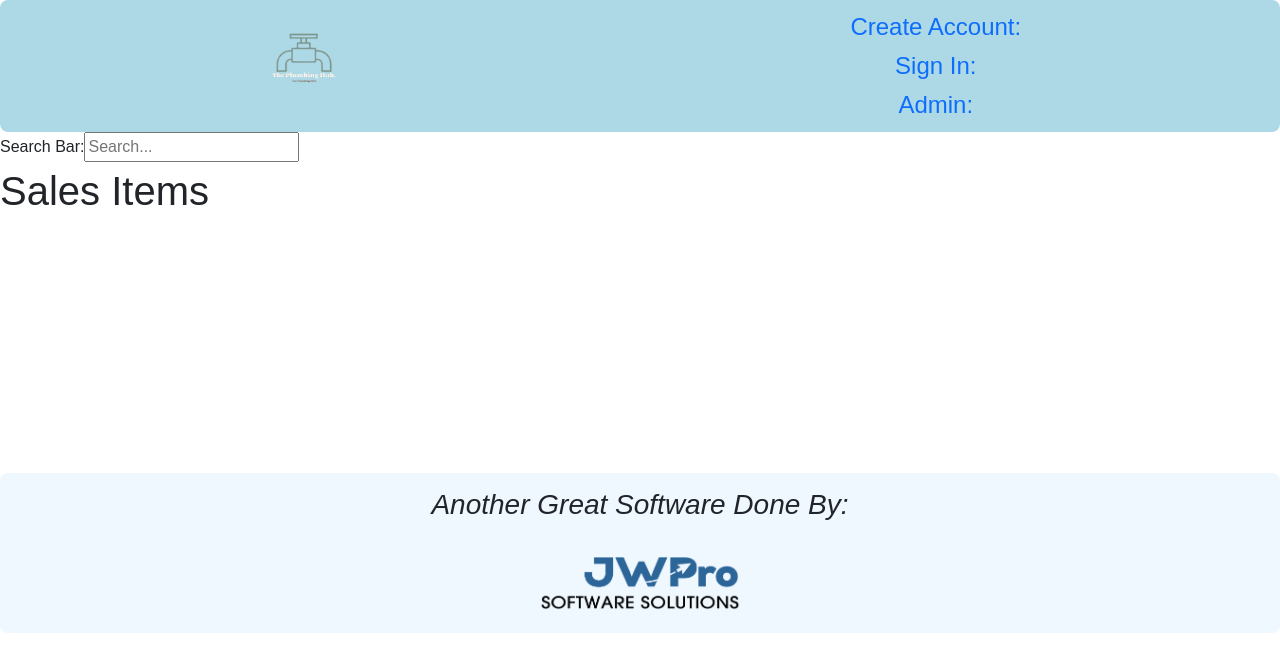
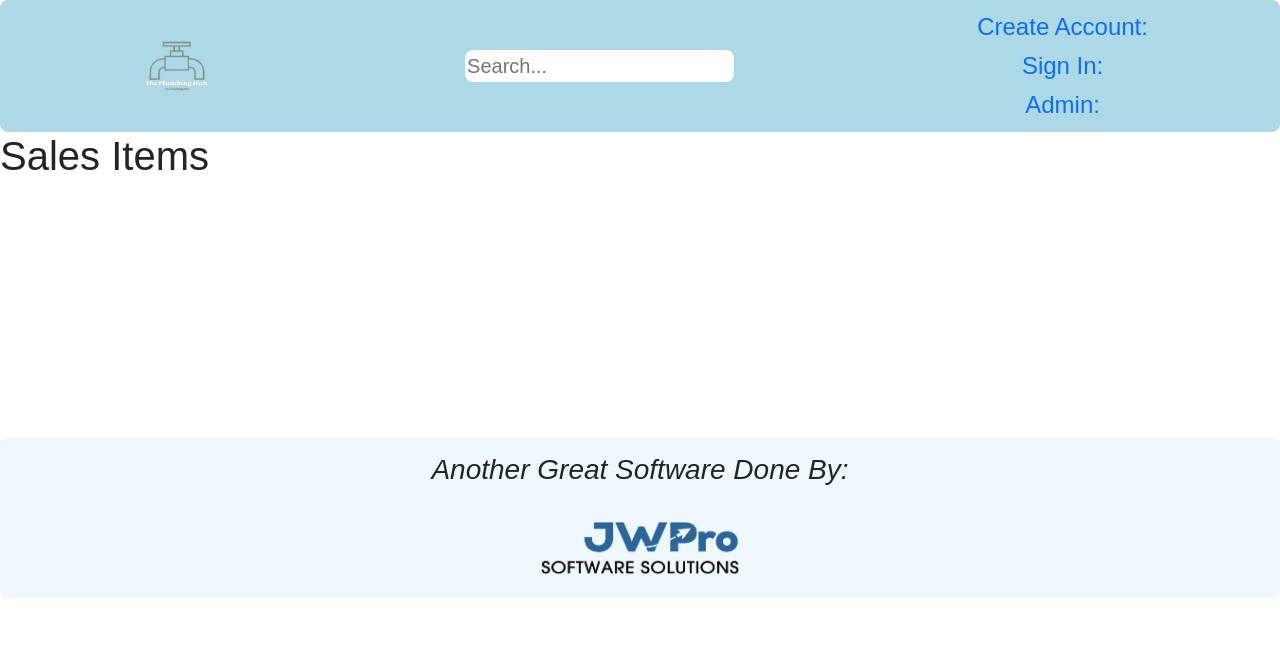
Before and after one commit to yankiweiss/full-stack-plumbing-ecomerce, a website: page public/index.html in a window 1280 px wide. Drawn offline with nearby package versions, Linux system fonts and the light colour scheme; no server answers.

Commit message:
serch bar style update

```diff
--- a/public/home-page.css
+++ b/public/home-page.css
@@ -9,6 +9,15 @@ body{
   border-radius: 8px;
   display: flex;
   justify-content: space-around;
+    align-items: center;
+    flex-wrap: wrap;
+}
+
+#search{
+  border-radius: 8px;
+  outline: none;
+  border: none;
+  font-size: 20px;
 }
 
 a{
--- a/public/index.html
+++ b/public/index.html
@@ -1,52 +1,30 @@
 <!DOCTYPE html>
 <html lang="en">
+
 <head>
   <meta charset="UTF-8" />
   <meta name="viewport" content="width=device-width, initial-scale=1.0" />
   <title>The Plumbing Hub - Home Page</title>
-    <link
-      href="https://cdn.jsdelivr.net/npm/bootstrap@5.3.6/dist/css/bootstrap.min.css"
-      rel="stylesheet"
-      integrity="sha384-4Q6Gf2aSP4eDXB8Miphtr37CMZZQ5oXLH2yaXMJ2w8e2ZtHTl7GptT4jmndRuHDT"
-      crossorigin="anonymous"
-    />
+  <link href="https://cdn.jsdelivr.net/npm/bootstrap@5.3.6/dist/css/bootstrap.min.css" rel="stylesheet"
+    integrity="sha384-4Q6Gf2aSP4eDXB8Miphtr37CMZZQ5oXLH2yaXMJ2w8e2ZtHTl7GptT4jmndRuHDT" crossorigin="anonymous" />
   <link rel="stylesheet" href="https://cdnjs.cloudflare.com/ajax/libs/font-awesome/6.7.2/css/all.min.css"
     integrity="sha512-Evv84Mr4kqVGRNSgIGL/F/aIDqQb7xQ2vcrdIwxfjThSH8CSR7PBEakCr51Ck+w+/U6swU2Im1vVX0SVk9ABhg=="
     crossorigin="anonymous" referrerpolicy="no-referrer" />
 
   <link rel="stylesheet" href="/home-page.css" />
 </head>
+
 <body>
-
-<!-- Simulate a smartphone / tablet -->
-<!--<div class="mobile-container">
-
-
-<div class="topnav">
-  <a href="#home" class="active">Logo</a>
-  <div id="myLinks">
-   <a href="create-account.html">Create Account:</a>
-    <a href="signIn.html">Sign In:</a>
-    <a href="admin">Admin:</a>
-  </div>
-  <a href="javascript:void(0);" class="icon" onclick="myFunction()">
-    <i class="fa fa-bars"></i>
-  </a>
-</div>
-
-
-
-End smartphone / tablet look
-</div -->
-
-
-
 
 
   <header id="mainHeader">
     <div id="compnay-info">
       <img src="images/download.png" style="width: 100px" />
     </div>
+
+      <!-- Need to work on the below -->
+      <input id="search" class="form-input" placeholder="Search..." />
+
 
     <div id="sign-in">
       <a href="create-account.html">
@@ -61,29 +39,21 @@ End smartphone / tablet look
     </div>
   </header>
 
-    <div id="search">
-      <!-- Need to work on the below -->
-      <label class="form-label">Search Bar:</label
-      ><input class="form-input" placeholder="Search..." />
-    </div>
+
 
   <h1>Sales Items</h1>
 
   <!-- All Categories are coming in, in below -->
   <div id="secondCategory"></div>
 
-    <footer
-      style="background-color: aliceblue; padding: 15px; border-radius: 8px"
-    >
+  <footer style="background-color: aliceblue; padding: 15px; border-radius: 8px">
     <h3 style="text-align: center; font-style: italic">
       Another Great Software Done By:
-        <br /><br /><img
-          id="jw-image"
-          style="width: 200px; display: block; margin: auto"
-          src="images/JW logo Trasparent-01.png"
-        />
+      <br /><br /><img id="jw-image" style="width: 200px; display: block; margin: auto"
+        src="images/JW logo Trasparent-01.png" />
     </h3>
   </footer>
   <script src="./home-page.js"></script>
 </body>
+
 </html>
```
Lines whose indentation alone changed are shown as unchanged.
